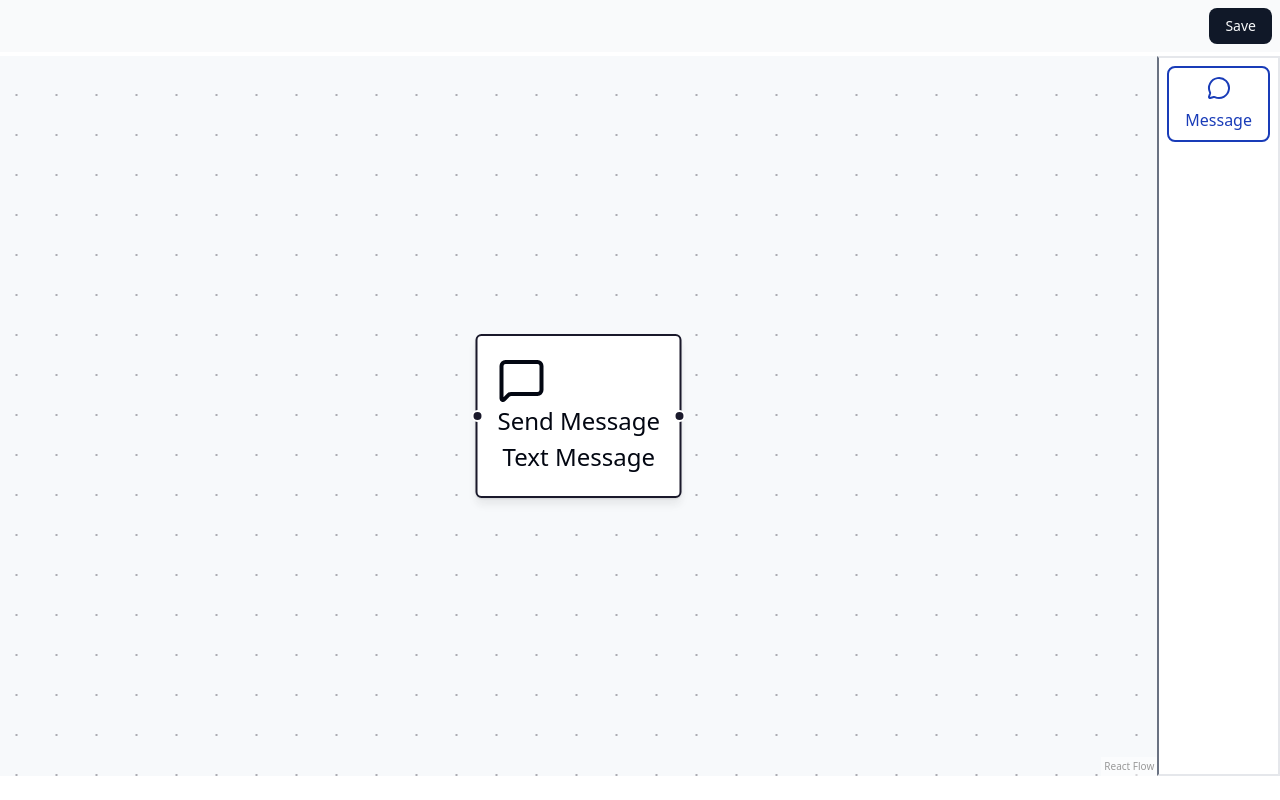
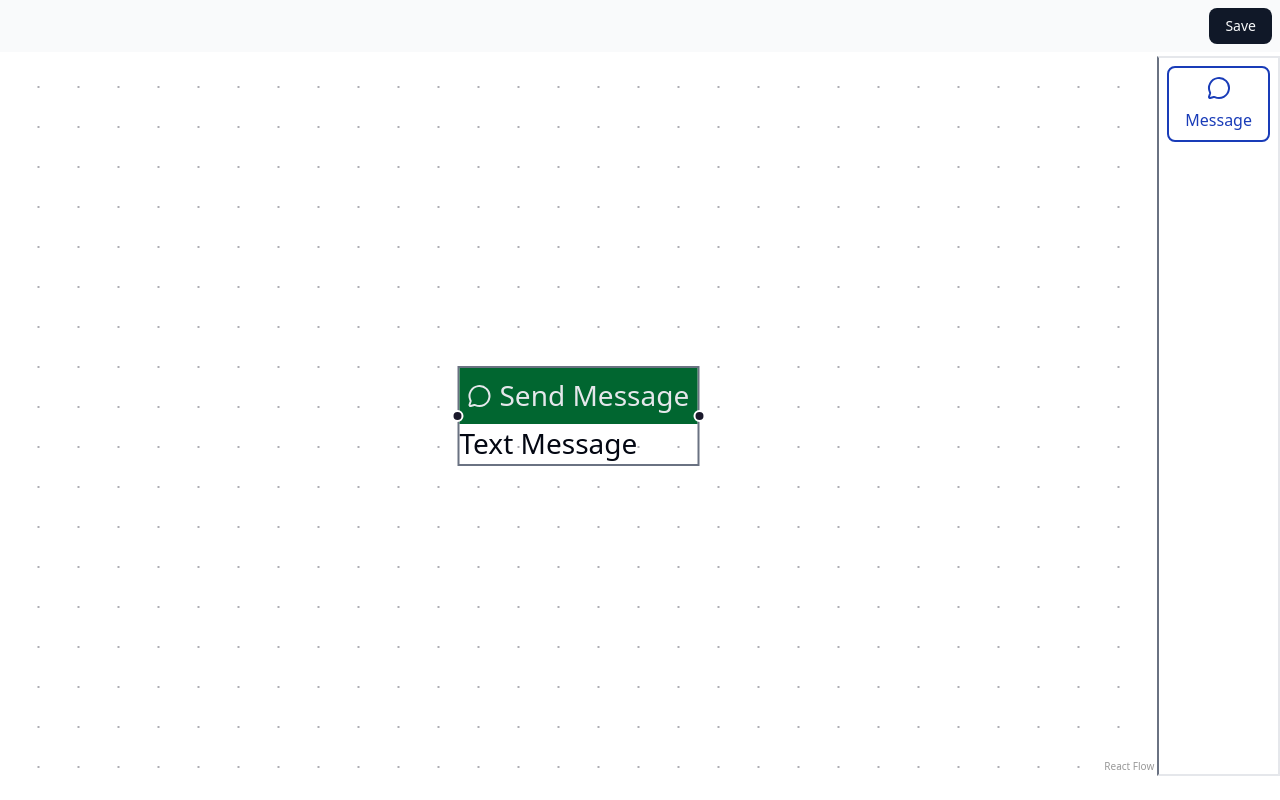
Before and after one commit to Arup3201/chatbot-flow-builder, a React (Vite) app: page / in a window 1280 px wide. Built offline with nearby package versions, Linux system fonts and the light colour scheme.

Commit message:
update: drop location fixing

```diff
--- a/src/components/flow-builder.tsx
+++ b/src/components/flow-builder.tsx
@@ -19,19 +19,19 @@ const FlowBuilder = ({ onDrop, ...props }) => {
     setDraggingNodeType(active.id);
   };
 
-  const handleNodeDrop = ({ activatorEvent, over }) => {
+  const handleNodeDrop = (event) => {
+    const { over } = event;
+
     if (!over) return;
 
-    const { clientX, clientY } = activatorEvent;
-
-    console.log(clientX, clientY);
+    const pointerPosition = event.activatorEvent || event.pointerPosition;
 
     const id = getId();
     const newNode: Node = {
       id,
       position: screenToFlowPosition({
-        x: clientX,
-        y: clientY,
+        x: pointerPosition.pageX,
+        y: pointerPosition.pageY,
       }),
       type: "message",
       data: { message: "text message" },
--- a/src/components/nodes.tsx
+++ b/src/components/nodes.tsx
@@ -1,6 +1,6 @@
 import { memo } from "react";
 import { Handle, Position } from "@xyflow/react";
-import { MessageSquareIcon, MessageCircle } from "lucide-react";
+import { MessageCircleIcon, MessageCircle } from "lucide-react";
 import type { MessageNodeProps, PanelNodeType } from "../types/nodes";
 
 const MessageNode = memo(({ data, isConnectable }: MessageNodeProps) => {
@@ -12,12 +12,10 @@ const MessageNode = memo(({ data, isConnectable }: MessageNodeProps) => {
         onConnect={(params) => console.log("handle onConnect", params)}
         isConnectable={isConnectable}
       />
-      <div className="message-node">
-        <div className="message-head">
-          <span>
-            <MessageSquareIcon size={24} />
+      <div className="flex flex-col text-sm border-1 border-gray-500">
+        <div className="flex items-center text-gray-200 gap-1 bg-green-800 p-1">
+            <MessageCircleIcon size={12} />
             Send Message
-          </span>
         </div>
         <div className="message-body">{data.message}</div>
       </div>
--- a/src/index.css
+++ b/src/index.css
@@ -3,78 +3,10 @@
 
 @custom-variant dark (&:is(.dark *));
 
-/* React Flow Builder */
-
-.react-flow {
-  --xy-background-color: #f7f9fb;
-  /* Custom Variables */
-  --xy-theme-selected: #f57dbd;
-  --xy-theme-hover: #c5c5c5;
-  --xy-theme-edge-hover: black;
-  --xy-theme-color-focus: #e8e8e8;
-
-  /* Built-in Variables see https://reactflow.dev/learn/customization/theming */
-  --xy-node-border-default: 1px solid #ededed;
-
-  --xy-node-boxshadow-default:
-    0px 3.54px 4.55px 0px #00000005, 0px 3.54px 4.55px 0px #0000000d,
-    0px 0.51px 1.01px 0px #0000001a;
-
-  --xy-node-border-radius-default: 8px;
-
-  --xy-handle-background-color-default: #ffffff;
-  --xy-handle-border-color-default: #aaaaaa;
-
-  --xy-edge-label-color-default: #505050;
-}
-
-.react-flow.dark {
-  --xy-node-boxshadow-default:
-    0px 3.54px 4.55px 0px rgba(255, 255, 255, 0.05),
-    /* light shadow */ 0px 3.54px 4.55px 0px rgba(255, 255, 255, 0.13),
-    /* medium shadow */ 0px 0.51px 1.01px 0px rgba(255, 255, 255, 0.2); /* smallest shadow */
-  --xy-theme-color-focus: #535353;
-}
-
-.react-flow__node {
-  box-shadow: var(--xy-node-boxshadow-default);
-  border-radius: var(--xy-node-border-radius-default);
-  background-color: var(--xy-node-background-color-default);
-  display: flex;
-  justify-content: center;
-  align-items: center;
-  text-align: center;
-  padding: 10px;
-  font-size: 12px;
-  flex-direction: column;
-  border: var(--xy-node-border-default);
-  color: var(--xy-node-color, var(--xy-node-color-default));
-}
-
-.react-flow__node.selectable:focus {
-  box-shadow: 0px 0px 0px 4px var(--xy-theme-color-focus);
-  border-color: #d9d9d9;
-}
-
-.react-flow__node.selectable:focus:active {
-  box-shadow: var(--xy-node-boxshadow-default);
-}
-
-.react-flow__node.selectable:hover,
-.react-flow__node.draggable:hover {
-  border-color: var(--xy-theme-hover);
-}
-
-.react-flow__node.selectable.selected {
-  border-color: var(--xy-theme-selected);
-  box-shadow: var(--xy-node-boxshadow-default);
-}
-
 .wrapper {
   flex-grow: 1;
   height: 100%;
 }
-
 
 
 @theme inline {
```
